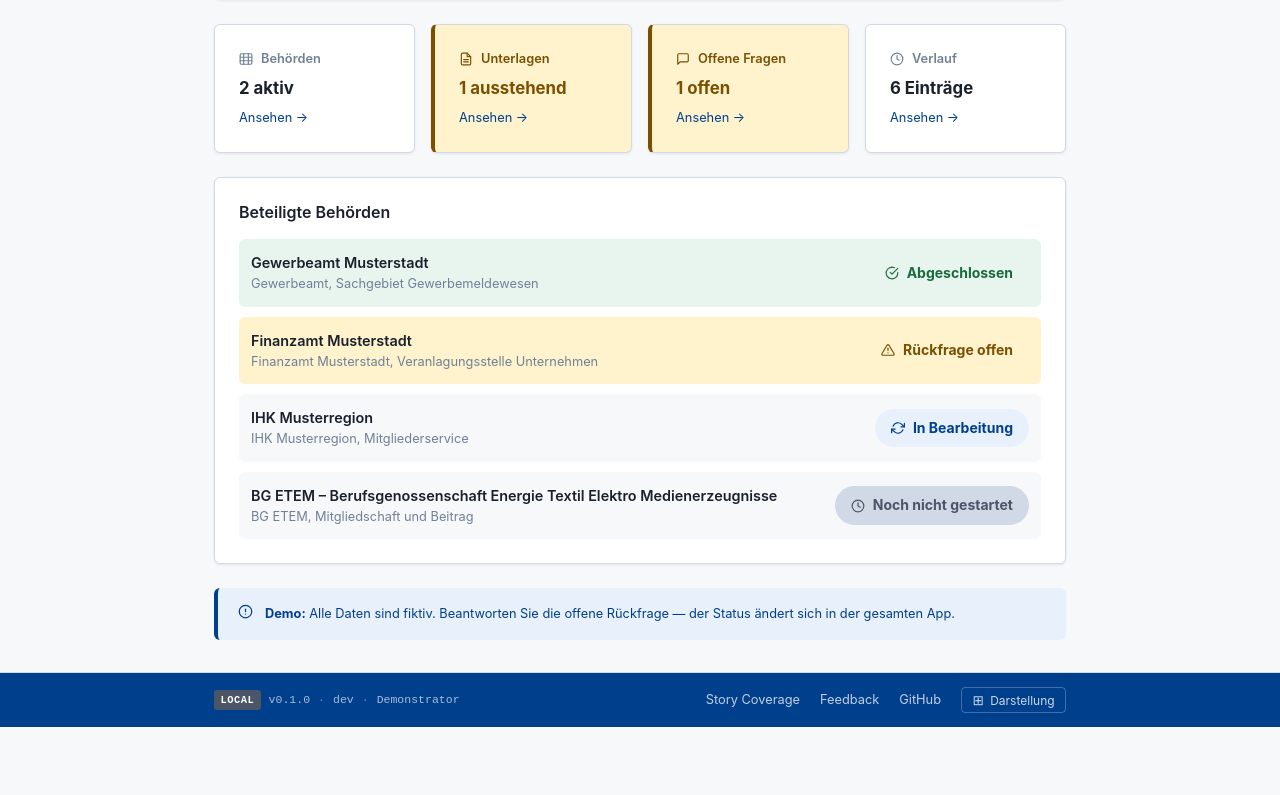
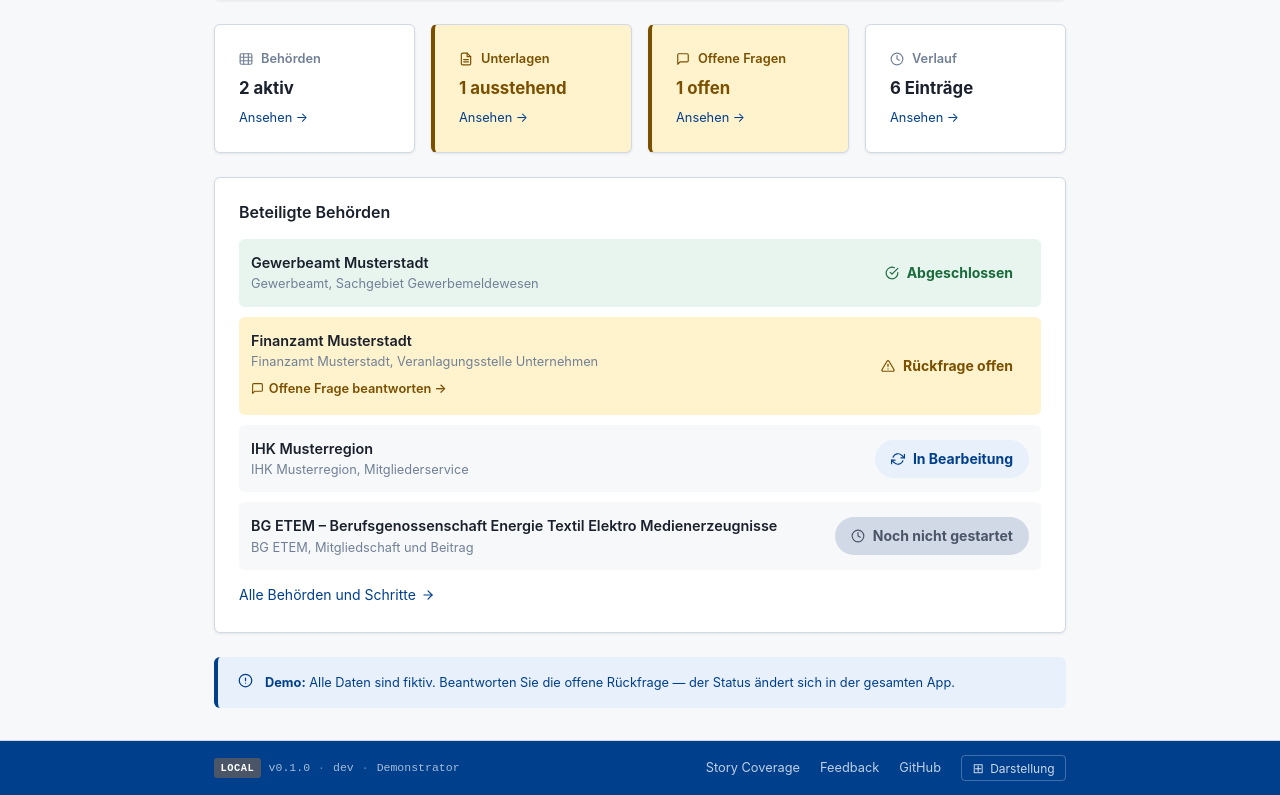
Before and after one commit to d0npedro/open-state, a Next.js app in the folder demo/: page /gruendung in a window 1280 px wide. Shown: the part 907-1702 px from the top of the page. Before the commit the page ends 1634 px from the top, so only its background shows below. Built offline with nearby package versions, Linux system fonts and the light colour scheme.

Commit message:
feat(ug): hinweise tab and overview link to open rueckfrage
Add Hinweise to UG area nav; overview authority rows with open
questions link to #rq anchors; citizen-facing hinweise header; E2E.

```diff
--- a/demo/app/gruendung/hinweise/page.tsx
+++ b/demo/app/gruendung/hinweise/page.tsx
@@ -21,10 +21,9 @@ export default function GruendungHinweisePage() {
 
   return (
     <div style={{ display: 'flex', flexDirection: 'column', gap: '1.5rem' }}>
-      {/* Story-Badge */}
       <div style={{ fontSize: '0.8rem', color: 'var(--color-text-muted)', display: 'flex', gap: '0.5rem', flexWrap: 'wrap' }}>
-        <span className="badge badge-neutral">US-UG-007</span>
-        <span>Verfahrensfairness · Hinweise zur Gründungslage (Story geplant)</span>
+        <span className="badge badge-neutral">Verfahrensfairness</span>
+        <span>Regelbasierte Hinweise aus dem Aktenzustand — keine Entscheidung</span>
       </div>
 
       {/* Header */}
--- a/demo/app/gruendung/layout.tsx
+++ b/demo/app/gruendung/layout.tsx
@@ -13,6 +13,7 @@ const tabs: { href: string; label: string; icon: IconName }[] = [
   { href: '/gruendung/behoerden',   label: 'Behörden',   icon: 'building' },
   { href: '/gruendung/dokumente',   label: 'Unterlagen', icon: 'file'     },
   { href: '/gruendung/rueckfragen', label: 'Fragen',     icon: 'chat'     },
+  { href: '/gruendung/hinweise',    label: 'Hinweise',   icon: 'info'     },
   { href: '/gruendung/verlauf',     label: 'Verlauf',    icon: 'clock'    },
 ];
 
--- a/demo/app/gruendung/page.tsx
+++ b/demo/app/gruendung/page.tsx
@@ -157,16 +157,38 @@ export default function GruendungPage() {
           {akte.beteiligteBehörden.map(beh => {
             const isOpen = beh.status === 'RUECKFRAGE_OFFEN';
             const isDone = beh.status === 'ABGESCHLOSSEN';
+            const offeneRq = akte.rueckfragen.find(
+              r => r.anforderndeBehördeId === beh.id && !r.beantwortet
+            );
             return (
-              <div key={beh.id} style={{
-                display: 'flex', justifyContent: 'space-between', alignItems: 'center',
-                padding: '0.75rem', borderRadius: 'var(--radius)',
-                background: isOpen ? 'var(--color-warning-light)' : isDone ? 'var(--color-success-light, #f0fff4)' : 'var(--color-neutral-light)',
-                gap: '0.75rem', flexWrap: 'wrap',
-              }}>
-                <div>
+              <div
+                key={beh.id}
+                data-testid={`uebersicht-behoerde-${beh.id}`}
+                style={{
+                  display: 'flex', justifyContent: 'space-between', alignItems: 'center',
+                  padding: '0.75rem', borderRadius: 'var(--radius)',
+                  background: isOpen ? 'var(--color-warning-light)' : isDone ? 'var(--color-success-light, #f0fff4)' : 'var(--color-neutral-light)',
+                  gap: '0.75rem', flexWrap: 'wrap',
+                }}
+              >
+                <div style={{ flex: 1, minWidth: 0 }}>
                   <div style={{ fontWeight: 600, fontSize: '0.9rem' }}>{beh.bezeichnung}</div>
                   <div style={{ fontSize: '0.8rem', color: 'var(--color-text-muted)' }}>{beh.zustaendigeStelle}</div>
+                  {offeneRq && (
+                    <Link
+                      href={`/gruendung/rueckfragen#rq-${offeneRq.id}`}
+                      data-testid={`uebersicht-rq-link-${beh.id}`}
+                      style={{
+                        display: 'inline-flex', alignItems: 'center', gap: '0.3rem',
+                        marginTop: '0.4rem', fontSize: '0.8rem', fontWeight: 600,
+                        color: 'var(--color-warning)', textDecoration: 'none',
+                      }}
+                      aria-label={`Offene Rückfrage von ${beh.bezeichnung} beantworten`}
+                    >
+                      <Icon name="chat" size={13} />
+                      Offene Frage beantworten →
+                    </Link>
+                  )}
                 </div>
                 <span className={`status-chip ${isOpen ? 'status-chip-warning' : isDone ? 'status-chip-success' : beh.status === 'IN_BEARBEITUNG' ? 'status-chip-primary' : 'status-chip-neutral'}`}>
                   <Icon name={isDone ? 'check-circle' : isOpen ? 'alert' : beh.status === 'IN_BEARBEITUNG' ? 'refresh' : 'clock'} size={14} />
@@ -176,6 +198,12 @@ export default function GruendungPage() {
             );
           })}
         </div>
+        <Link
+          href="/gruendung/behoerden"
+          style={{ display: 'inline-flex', alignItems: 'center', gap: '0.35rem', marginTop: '0.875rem', fontSize: '0.875rem', color: 'var(--color-primary)' }}
+        >
+          Alle Behörden und Schritte <Icon name="arrow-right" size={14} />
+        </Link>
       </div>
 
       {/* ─── Demo-Hinweis ────────────────────────────────────────── */}
```
Also changed, not shown: 2 other files (tests, documents, lock files or other folders).
